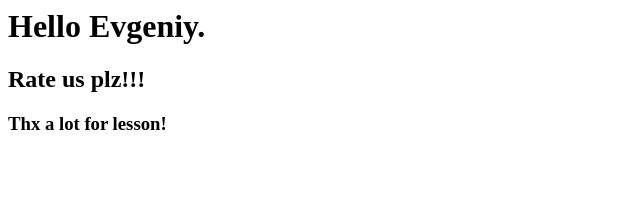
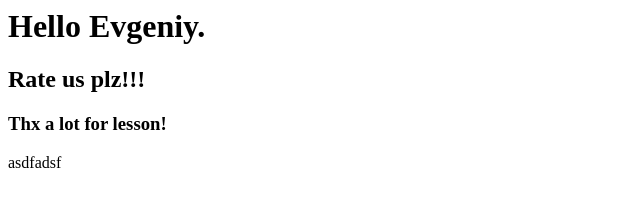
Before and after one commit to HawokX/Lesson2, a plain HTML site: page index.html in a window 1280 px wide. Shown: the full height of the page, 0-640 px from the left. Drawn offline with Linux system fonts and the light colour scheme.

Commit message:
alsdkfjklajsdf

```diff
--- a/index.html
+++ b/index.html
@@ -1,3 +1,4 @@
 <h1>Hello Evgeniy.</h1>
 <h2>Rate us plz!!!</h2>
 <h3>Thx a lot for lesson!</h3>
+asdfadsf
```
